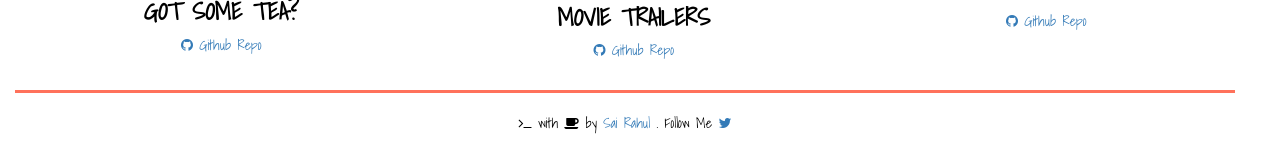
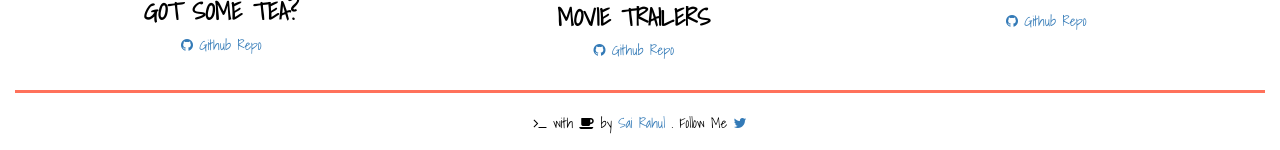
Before and after one commit to sairahultalluri/portfolio, a plain HTML site: page index.html in a window 1280 px wide. Shown: the part 1351-1501 px from the top of the page. Drawn offline with Linux system fonts and the light colour scheme.

Commit message:
revision 2

```diff
--- a/index.html
+++ b/index.html
@@ -65,14 +65,14 @@
 
 			</div>
 
-			<div class="row text-center col-md-12">
-				<hr>
-				<footer>
-					<div class="col-md-12">
+			<div class="row text-center">
+
+				<footer class="col-md-12">
+					<hr>
 					<i class="fa fa-terminal "></i> with <i class="fa fa-coffee "></i> by <a href="http://www.sairahul.me " target="_blank"> Sai Rahul</a> . Follow Me <a href="http://twitter.com/rhhhhl" target="_blank"> <i class="fa fa-twitter "></i></a>
 					<br><br>
-					</div>
 				</footer>
+
 			</div>
 		</div>
 	</body>
```
